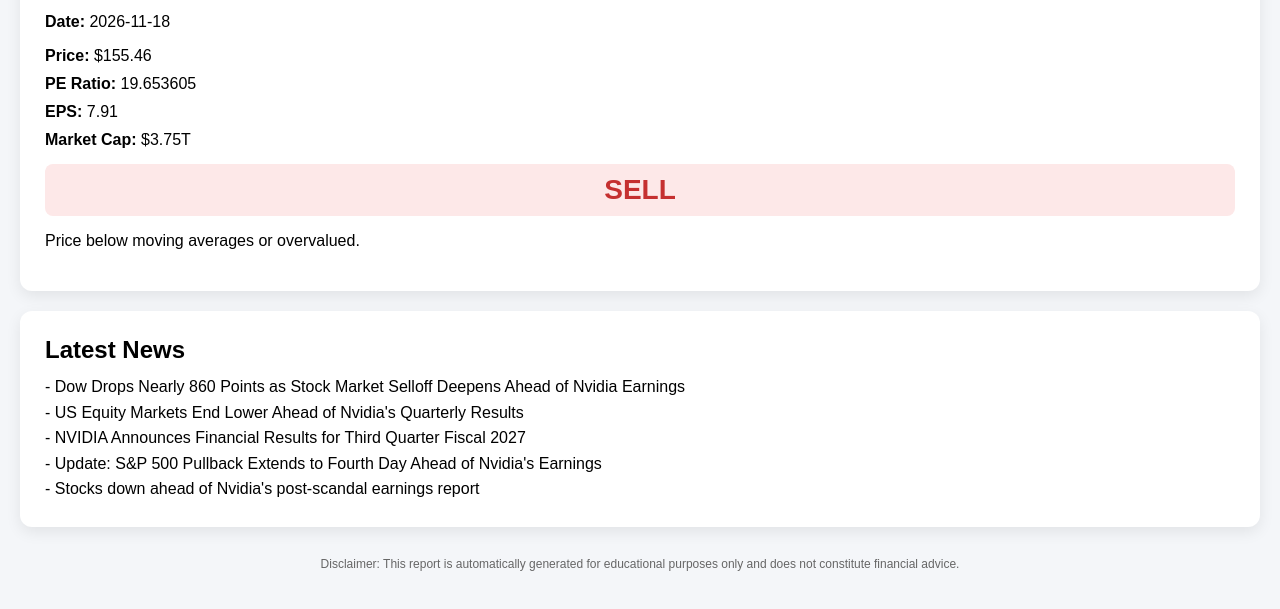
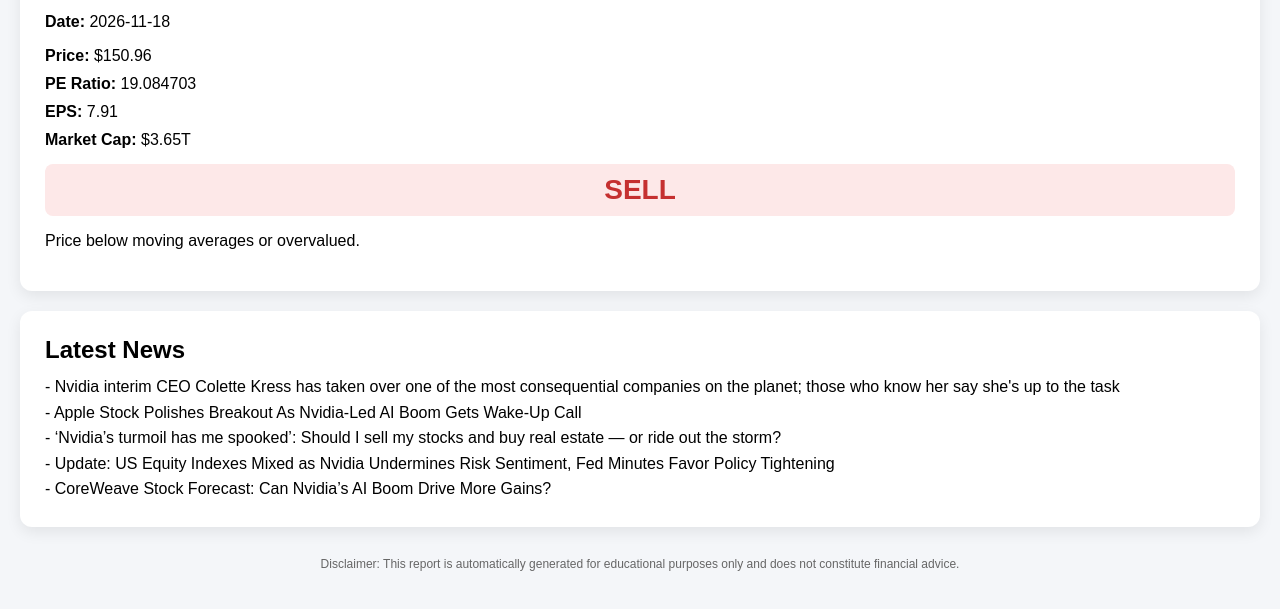
Before and after one commit to peggytao/nvda-daily-report, a plain HTML site: page index.html in a window 1280 px wide. Shown: the part 85-694 px from the top of the page. Drawn offline with Linux system fonts and the light colour scheme.

Commit message:
Daily NVDA update

```diff
--- a/index.html
+++ b/index.html
@@ -23,22 +23,22 @@ h1, h2 { margin:0 0 10px 0; }
 
 <div class="card">
 <h1>NVDA Daily Stock Report</h1>
-<p><strong>Date:</strong> <span id="report-date">2026-11-17</span></p>
-<div class="metric"><strong>Price:</strong> $155.46</div>
-<div class="metric"><strong>PE Ratio:</strong> 19.653605</div>
+<p><strong>Date:</strong> <span id="report-date">2026-11-18</span></p>
+<div class="metric"><strong>Price:</strong> $150.96</div>
+<div class="metric"><strong>PE Ratio:</strong> 19.084703</div>
 <div class="metric"><strong>EPS:</strong> 7.91</div>
-<div class="metric"><strong>Market Cap:</strong> $3.75T</div>
+<div class="metric"><strong>Market Cap:</strong> $3.65T</div>
 <div class="recommendation sell">SELL</div>
 <p>Price below moving averages or overvalued.</p>
 </div>
 
 <div class="card">
 <h2>Latest News</h2>
-<div class="analysis-text">- Dow Drops Nearly 860 Points as Stock Market Selloff Deepens Ahead of Nvidia Earnings
-- US Equity Markets End Lower Ahead of Nvidia's Quarterly Results
-- NVIDIA Announces Financial Results for Third Quarter Fiscal 2027
-- Update: S&P 500 Pullback Extends to Fourth Day Ahead of Nvidia's Earnings
-- Stocks down ahead of Nvidia's post-scandal earnings report</div>
+<div class="analysis-text">- Nvidia interim CEO Colette Kress has taken over one of the most consequential companies on the planet; those who know her say she's up to the task
+- Apple Stock Polishes Breakout As Nvidia-Led AI Boom Gets Wake-Up Call
+- ‘Nvidia’s turmoil has me spooked’: Should I sell my stocks and buy real estate — or ride out the storm?
+- Update: US Equity Indexes Mixed as Nvidia Undermines Risk Sentiment, Fed Minutes Favor Policy Tightening
+- CoreWeave Stock Forecast: Can Nvidia’s AI Boom Drive More Gains?</div>
 </div>
 
 <div class="footer">
```
Also changed, not shown: report/index.html (+9 -9 lines).
